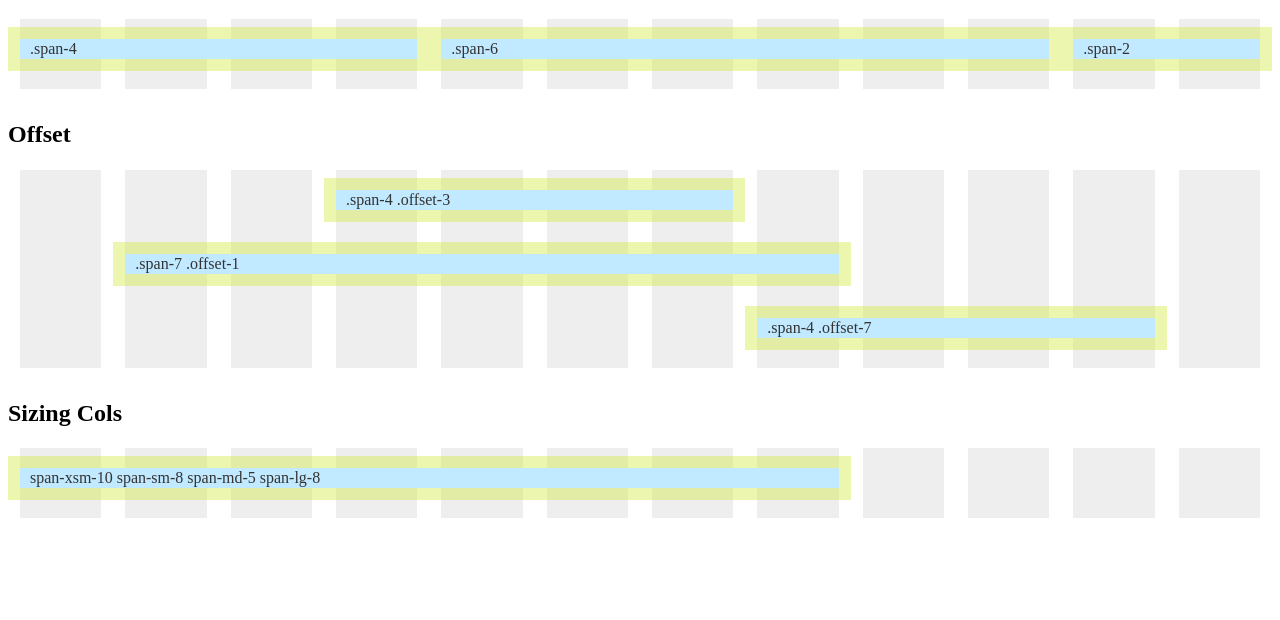
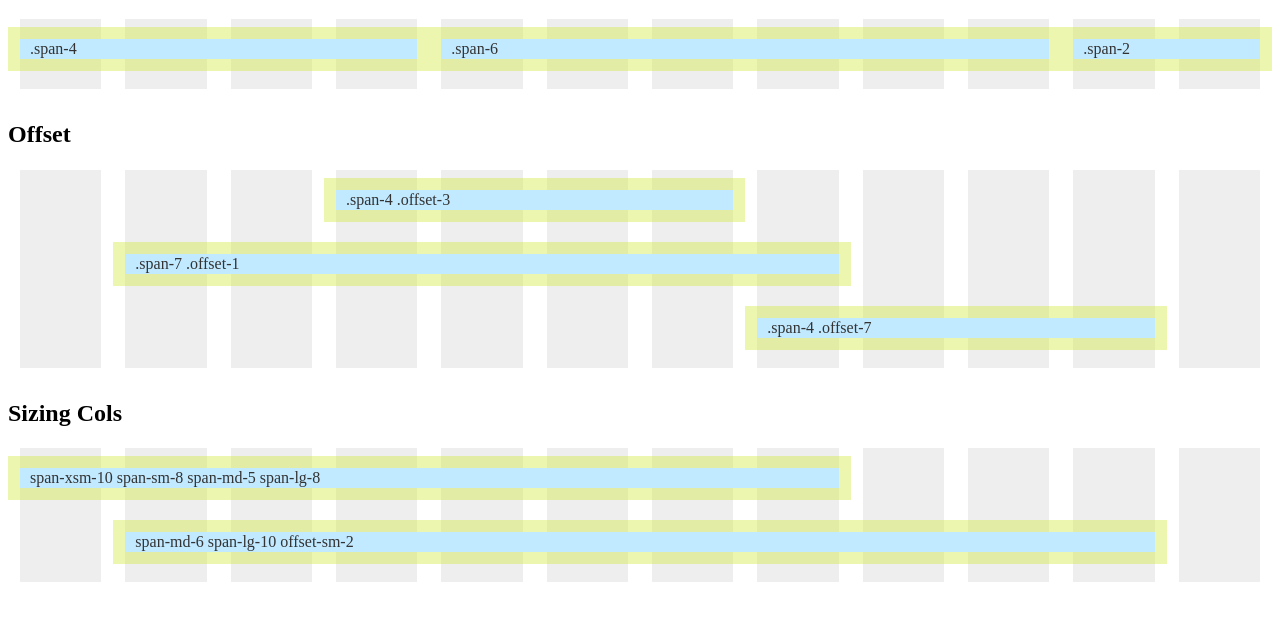
Before and after one commit to tonyjwalt/grid-responsive, a plain HTML site: page index.html in a window 1280 px wide. Shown: the part 110-730 px from the top of the page. Drawn offline with Linux system fonts and the light colour scheme.

Commit message:
add example of media size based offset

```diff
--- a/_css/example.scss
+++ b/_css/example.scss
@@ -7,7 +7,6 @@
   margin-bottom: 10px;
 
   .row > .col {
-    position: relative;
     text-indent: 10px;
     line-height: 20px;
     &:before, &:after {
--- a/index.html
+++ b/index.html
@@ -83,6 +83,9 @@
     <div class="row row-padded">
       <div class="col span-xsm-10 span-sm-8 span-md-5 span-lg-8">span-xsm-10 span-sm-8 span-md-5 span-lg-8</div>
     </div>
+    <div class="row row-padded">
+      <div class="col span-md-6 span-lg-10 offset-sm-2 offset-lg-1">span-md-6 span-lg-10 offset-sm-2</div>
+    </div>
   </div>
 </body>
 </html>
```
Also changed, not shown: _css/example.css.
